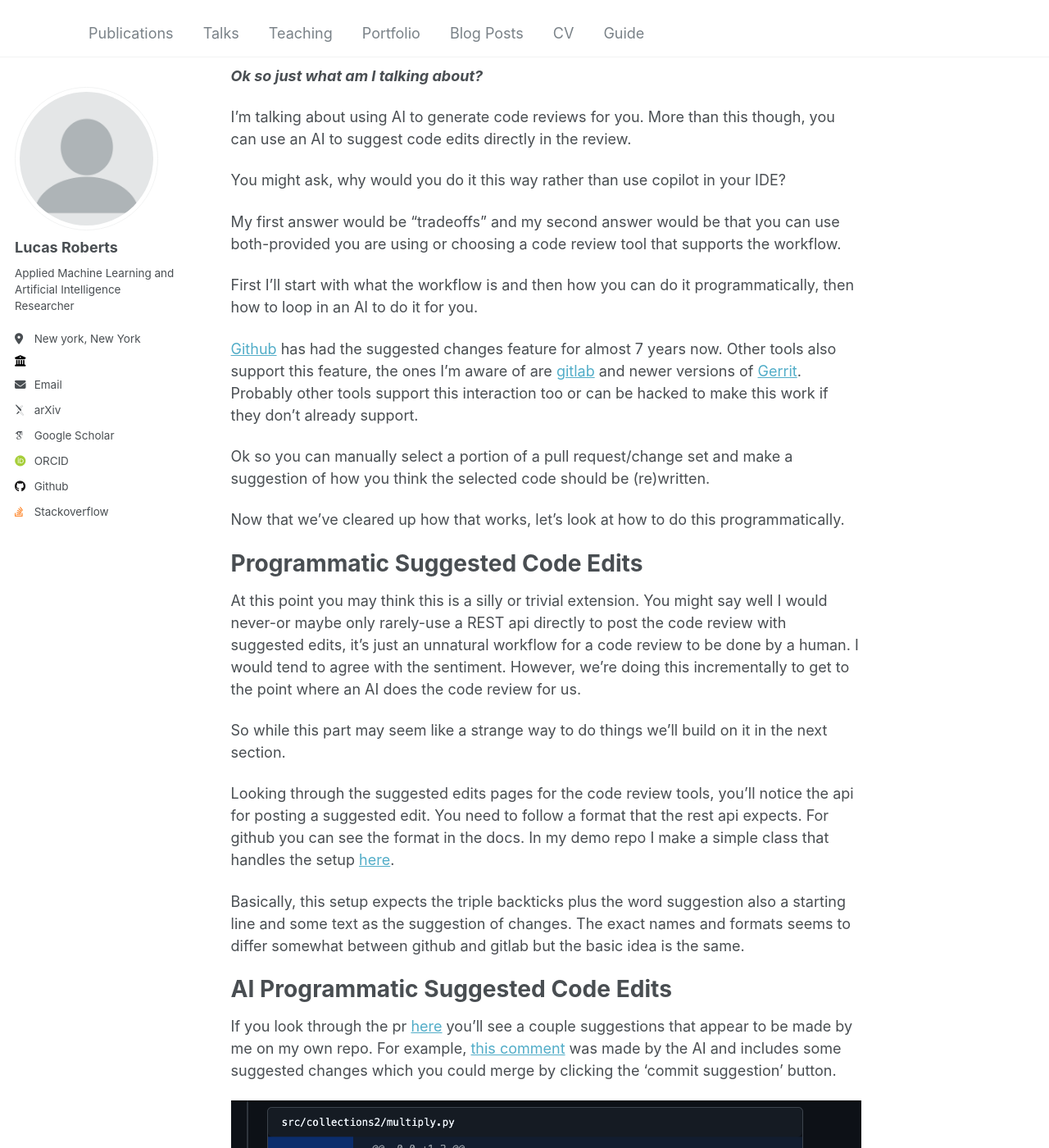
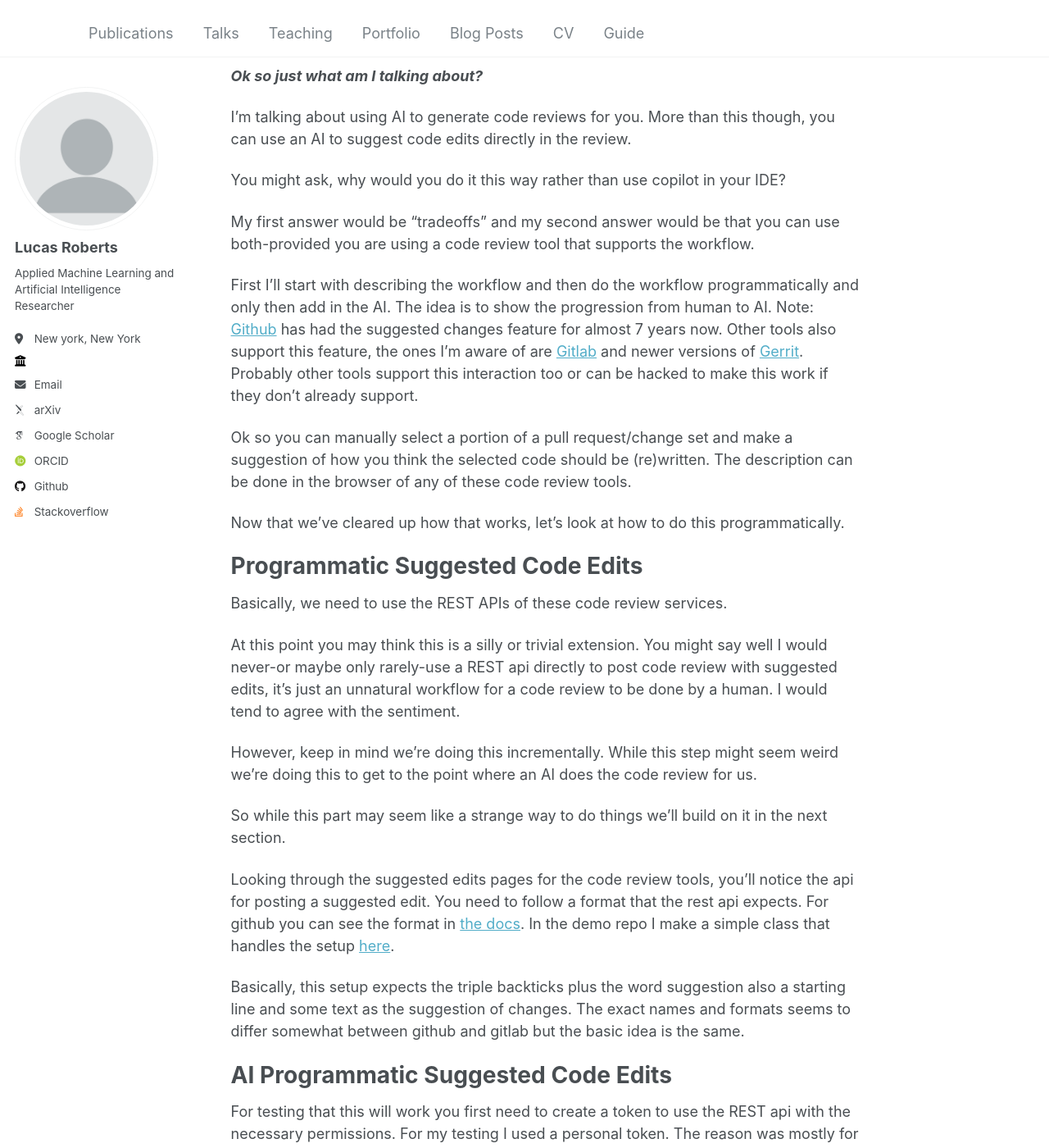
Before and after one commit to rlucas7/rlucas7.github.io, a Jekyll site: the page built from _posts/2025-04-26-code-critique-via-ai.md, in a window 1280 px wide and 1400 px high, scrolled down 566 px. Shown: the whole window at 82% size. Built offline with Jekyll 4.4.1, drawn with Linux system fonts in a browser that asks for light colours; some web fonts are replaced; some of the changed text lies outside the part shown.

Commit message:
clean up post and add some links

```diff
--- a/_posts/2025-04-26-code-critique-via-ai.md
+++ b/_posts/2025-04-26-code-critique-via-ai.md
@@ -36,34 +36,39 @@ though, you can use an AI to suggest code edits directly in the review.
 You might ask, why would you do it this way rather than use copilot in your IDE?
 
 My first answer would be "tradeoffs" and my second answer would be that you can
-use both-provided you are using or choosing a code review tool that supports the
+use both-provided you are using a code review tool that supports the
 workflow.
 
-First I'll start with what the workflow is and then how you can do it
-programmatically, then how to loop in an AI to do it for you.
-
+First I'll start with describing the workflow and then do the workflow programmatically
+and only then add in the AI. The idea is to show the progression from human to
+AI.
+Note:
 [Github](https://github.blog/changelog/2018-10-16-suggested-changes/) has had
 the suggested changes feature for almost 7 years now. Other tools also support
 this feature, the ones I'm aware of are
-[gitlab](https://docs.gitlab.com/api/suggestions/) and newer versions of
+[Gitlab](https://docs.gitlab.com/api/suggestions/) and newer versions of
 [Gerrit](https://gerrit-review.googlesource.com/Documentation/user-suggest-edits.html).
 Probably other tools support this interaction too  or can be hacked to make
 this work if they don't already support.
 
 Ok so you can manually select a portion of a pull request/change set and make
 a suggestion of how you think the selected code should be (re)written.
+The description can be done in the browser of any of these code review tools.
 
 Now that we've cleared up how that works, let's look at how to do this
 programmatically.
 
 # Programmatic Suggested Code Edits
 
+Basically, we need to use the REST APIs of these code review services.
 
 At this point you may think this is a silly or trivial extension. You might say
-well I would never-or maybe only rarely-use a REST api directly to post the
+well I would never-or maybe only rarely-use a REST api directly to post
 code review with suggested edits, it's just an unnatural workflow for a code
 review to be done by a human. I would tend to agree with the sentiment.
-However, we're doing this incrementally to get to the point where an AI does
+
+However, keep in mind we're doing this incrementally.
+While this step might seem weird we're doing this to get to the point where an AI does
 the code review for us.
 
 So while this part may seem like a strange way to do things we'll build on it
@@ -71,8 +76,9 @@ in the next section.
 
 Looking through the suggested edits pages for the code review tools, you'll
 notice the api for posting a suggested edit. You need to follow a format that
-the rest api expects. For github you can see the format in the docs. In my demo
-repo I make a simple class that handles the setup
+the rest api expects. For github you can see the format in
+[the docs](https://docs.github.com/en/rest/commits/comments?apiVersion=2022-11-28#create-a-commit-comment).
+In the demo repo I make a simple class that handles the setup
 [here](https://github.com/rlucas7/code-reviewer/blob/009ddf5726a770e5b9351ace0f4ccb7cadc27c6d/src/reviewer/ai_client.py#L42).
 
 Basically, this setup expects the triple backticks plus the word suggestion
@@ -81,6 +87,14 @@ The exact names and formats seems to differ somewhat between github and gitlab
 but the basic idea is the same.
 
 # AI Programmatic Suggested Code Edits
+
+For testing that this will work you first need to create a token to use the
+REST api with the necessary permissions. For my testing I used a personal token.
+The reason was mostly for ease and simplicity. However, the downside of this
+is that the token means that the comments appear under the user.
+For the future I'll create a separate user that is solely the AI generated
+comments. This will make it easier when looking over code comments to determine
+who said what in the review of the PR.
 
 If you look through the pr [here](https://github.com/rlucas7/suggerere/pull/1)
 you'll see a couple suggestions that appear to be made by me on my own repo.
@@ -93,9 +107,22 @@ clicking the 'commit suggestion' button.
 
 In fact these were made using the google gemini model following the approach
 outlined above. The code which generated the comments is over in the [code reviewer](https://github.com/rlucas7/code-reviewer/tree/main/src/reviewer)
-code. The logic resides in the `ai_client.py` and `git_client` modules as well
-the `reviewer.py` module. The prompts are in the `prompts`
-subdirectory in the link.
+code. The logic resides in the
+[ai_client.py](c/reviewer/ai_client.py#L51) and
+[git_client.py](https://github.com/rlucas7/code-reviewer/blob/main/src/reviewer/git_client.py#L37)
+modules as well as the
+[reviewer.py](https://github.com/rlucas7/code-reviewer/blob/main/src/reviewer/reviewer.py#L11)
+module. The prompts are in the
+[prompts](https://github.com/rlucas7/code-reviewer/tree/main/src/reviewer/prompts)
+subdirectory and-for now-contains only the basic prompt to prove out the concept.
+
+Different code repositories might have different prompts to encourage reviews to
+focus on different styles or preferences.
+
+Additionally if you use this setup for reviewing blog posts (so basic text), then
+you might want a different prompting strategy, maybe something that encourages
+readability, clarity, and a certain structure of blog entries that you commonly
+write.
 
 This is hacked together as a proof of concept.
 
@@ -134,7 +161,7 @@ be used in an instrumental variables type analysis.
 
 # Open Questions
 
-## Which AIs will generate useful content in this setting?
+## Which AI models will generate useful content in this setting?
 
 I tested this out using the gemini model from google. This model is
 likely going to be deprecated in favor of newer versions. In most applications
@@ -184,7 +210,8 @@ the suggested edits.
 
 
 In any case if you want to hack more with this feel free to open a pull request
-on the `code-reviewer` repo or get in touch with me via email.
+on the [code-reviewer](https://github.com/rlucas7/code-reviewer/tree/main)
+repo or get in touch with me via email.
 
 If there are other code review tools which support this workflow drop me a
 note with the links to documentation and I'd be happy to add them to the post.
```
Also changed, not shown: other parts of _posts/2025-04-26-code-critique-via-ai.md (+4 -5 lines).
